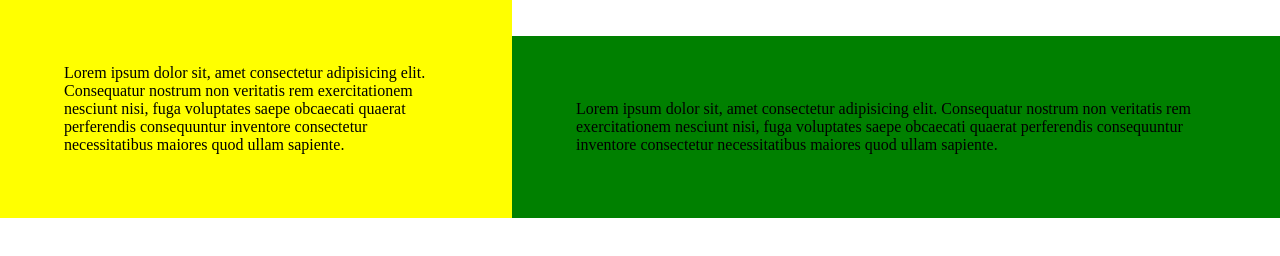
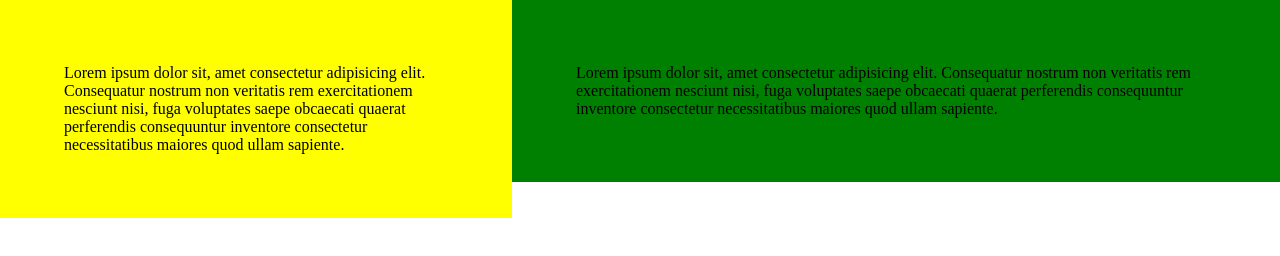
Before and after one commit to zlhunzzing/combatOcean, a plain HTML site: page index.html in a window 1280 px wide. Drawn offline with Linux system fonts and the light colour scheme.

Commit message:
vertical-align

```diff
--- a/style.css
+++ b/style.css
@@ -6,6 +6,7 @@ body {
 
 .item {
   display: inline-block;
+  vertical-align: top;
   padding: 5%;
   font-size: 1rem;
   /* rem은 최상위 요소의 크기 비례, em은 상위요소 비례 */
```
